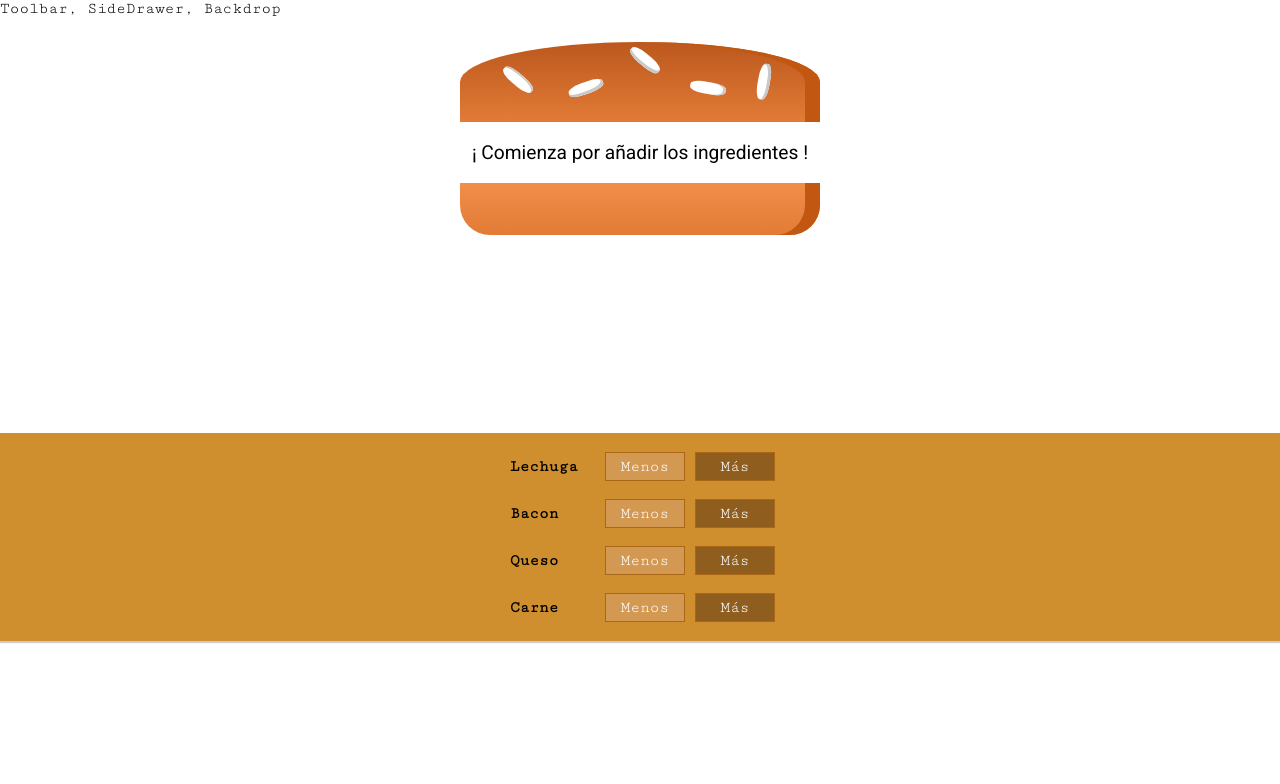
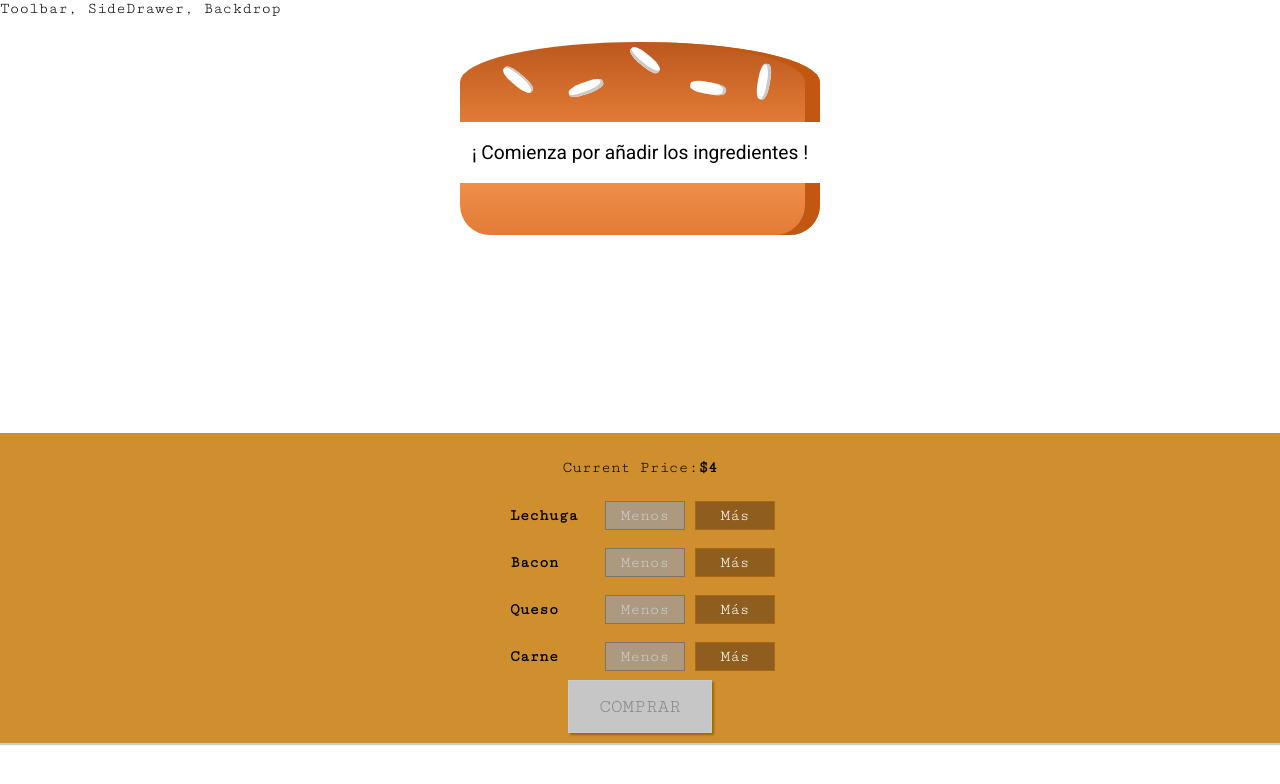
Before and after one commit to julian-er/ReactBurger, a React (Create React App) app: page / in a window 1280 px wide. Shown: the top 784 px of the page. Built offline with nearby package versions, Linux system fonts and the light colour scheme.

Commit message:
added UI components, add functionality in some buttons, add some state

```diff
--- a/src/Components/Burger/BuildControl.js
+++ b/src/Components/Burger/BuildControl.js
@@ -5,8 +5,18 @@ const BuildControl = (props) => {
     return (
         <div className={classes.BuildControl}>
             <div className={classes.Label}>{props.label}</div>
-            <button className={classes.Less} onClick={props.removed}>Menos</button>
-            <button className={classes.More} onClick={props.added}>Más</button>
+            <button
+            className={classes.Less}
+            onClick={props.removed}
+            disabled={props.disabled}>
+                Menos
+            </button>
+
+            <button
+            className={classes.More}
+            onClick={props.added}>
+                Más
+            </button>
         </div>
     )
 }
--- a/src/Components/Burger/BuildControls.js
+++ b/src/Components/Burger/BuildControls.js
@@ -17,15 +17,21 @@ const BuildControls = (props) => {
     return (
         <div className={classes.BuildControls}>
 
+            <p>Current Price:<strong>${props.price}</strong></p>
+
         {controls.map(ctrl=>(
             <BuildControl
             key={ctrl.label}
             label={ctrl.label}
             added={() => props.ingredientsAdd(ctrl.type)}
             removed={() => props.ingredientsRemove(ctrl.type)}
+            disabled={props.disabled[ctrl.type]}
             />
         ))}
-
+        <button className={classes.OrderButton}
+        disabled={!props.purcharsable}
+        onClick={props.ordered}
+        >COMPRAR</button>
         </div>
     )
 }
--- a/src/Components/Burger/BuildControls.module.css
+++ b/src/Components/Burger/BuildControls.module.css
@@ -8,3 +8,45 @@
     margin: auto;
     padding: 10px 0;
 }
+
+
+.OrderButton {
+    background-color: #DAD735;
+    outline: none;
+    cursor: pointer;
+    border: 1px solid #966909;
+    color: #966909;
+    font-family: inherit;
+    font-size: 1.2em;
+    padding: 15px 30px;
+    box-shadow: 2px 2px 2px #966909;
+}
+
+.OrderButton:hover, .OrderButton:active {
+    background-color: #A0DB41;
+    border: 1px solid #966909;
+    color: #966909;
+}
+
+.OrderButton:disabled {
+    background-color: #C7C6C6;
+    cursor: not-allowed;
+    border: 1px solid #ccc;
+    color: #888888;
+}
+
+.OrderButton:not(:disabled) {
+    animation: enable 0.3s linear;
+}
+
+@keyframes enable {
+    0% {
+        transform: scale(1);
+    }
+    60% {
+        transform: scale(1.1);
+    }
+    100% {
+        transform: scale(1);
+    }
+}
--- /dev/null
+++ b/src/Components/OrderSummary.js
@@ -0,0 +1,27 @@
+import React from 'react'
+import Aux from '../hoc/Aux'
+
+const OrderSummary = (props) => {
+
+    const ingredientsSumary = Object.keys(props.ingredients)
+                        .map(ingKey => {
+                            return (
+                            <li key={ingKey}>
+                                 <span style={{textTransform: 'capitalize'}}>{ingKey}</span> : {props.ingredients[ingKey]}
+                            </li>)
+                        });
+
+    return (
+        <Aux>
+            <h3>Su orden</h3>
+            <p>Una rica hamburguesa con los siguientes ingredientes:</p>
+            <ul>
+                {ingredientsSumary}
+            </ul>
+            <p> Confirmar el pedido </p>
+
+        </Aux>
+    )
+}
+
+export default OrderSummary
--- /dev/null
+++ b/src/Components/UI/Backdrop.js
@@ -0,0 +1,8 @@
+import React from 'react'
+import classes from './Backdrop.module.css'
+
+const Backdrop = (props) => (
+    props.show ? <div className={classes.Backdrop} onClick={props.clicked}></div> : null
+)
+
+export default Backdrop
--- /dev/null
+++ b/src/Components/UI/Backdrop.module.css
@@ -0,0 +1,9 @@
+.Backdrop{
+    width: 100%;
+    height: 100%;
+    position: fixed;
+    z-index: 100;
+    left: 0;
+    top:0;
+    background-color: rgba(0, 0, 0, 0.5);
+}
--- /dev/null
+++ b/src/Components/UI/Modal.js
@@ -0,0 +1,22 @@
+import React from 'react'
+import classes from './Modal.module.css'
+import Aux from '../../hoc/Aux'
+import Backdrop from '../UI/Backdrop'
+
+const Modal = (props) => {
+    return (
+        <Aux>
+            <Backdrop show={props.show} clicked={props.clicked}/>
+            <div
+            className={classes.Modal}
+            style={{
+                transform: props.show ? 'translateY(0)': 'translateY(-100vh)',
+                opacity: props.show ? '1' : '0'
+            }}>
+                {props.children}
+            </div>
+        </Aux>
+    )
+}
+
+export default Modal
--- /dev/null
+++ b/src/Components/UI/Modal.module.css
@@ -0,0 +1,20 @@
+.Modal {
+    position: fixed;
+    z-index: 500;
+    background-color: white;
+    width: 70%;
+    border: 1px solid #ccc;
+    box-shadow: 1px 1px 1px black;
+    padding: 16px;
+    left: 15%;
+    top: 30%;
+    box-sizing: border-box;
+    transition: all 0.3s ease-out;
+}
+
+@media (min-width: 600px) {
+    .Modal {
+        width: 500px;
+        left: calc(50% - 250px);
+    }
+}
--- a/src/Containers/BurgerBuilder.js
+++ b/src/Containers/BurgerBuilder.js
@@ -2,6 +2,8 @@ import React, { Component } from 'react'
 import Aux from '../hoc/Aux'
 import Burger from '../Components/Burger/Burger'
 import BurgerControls from '../Components/Burger/BuildControls'
+import Modal from '../Components/UI/Modal'
+import OrderSumary from '../Components/OrderSummary'
 
 
 const INGREDIENT_PRICES = {
@@ -19,9 +21,25 @@ class BurgerBuilder extends Component {
             cheese:0,
             meat:0,
         },
-        totalPrice: 4
+        totalPrice: 4,
+        purcharsable: false,
+        purchasing: false,
     }
 
+// i need to call this function in add and remove handlers and agree the updated state for
+// use more recently state
+updatePurcharsState (ingredients) {
+
+    const sum = Object.keys(ingredients)
+                .map(ingKey =>{
+                    return ingredients[ingKey];
+                })
+    let sumed = sum.reduce((sum, el)=>{
+        return sum + el
+    },0)
+
+    this.setState({purcharsable: sumed > 0})
+}
 
 addIngredientHandler = (type) => {
     const oldCount = this.state.ingredients[type];
@@ -31,33 +49,67 @@ addIngredientHandler = (type) => {
     };
     updatedIngredients[type] = updatedCount
     const priceAddition = INGREDIENT_PRICES[type];
-    const oldPrice = this.state.totalPrice
-    const newPrice = oldPrice + priceAddition
+    const oldPrice = this.state.totalPrice;
+    const newPrice = oldPrice + priceAddition;
 
-    this.setState({ totalPrice:newPrice, ingredients: updatedIngredients })
+    this.setState({ totalPrice:newPrice, ingredients: updatedIngredients });
+    this.updatePurcharsState(updatedIngredients);
 }
+
 
 removeIngredientHandler = (type) => {
     const oldCount = this.state.ingredients[type];
+    if(oldCount <= 0){
+        return;
+    }
     const updatedCount = oldCount -1;
     const updatedIngredients = {
         ...this.state.ingredients
     };
     updatedIngredients[type] = updatedCount
     const priceSubtraction = INGREDIENT_PRICES[type];
-    const oldPrice = this.state.totalPrice
-    const newPrice = oldPrice - priceSubtraction
+    const oldPrice = this.state.totalPrice;
+    const newPrice = oldPrice - priceSubtraction;
 
-    this.setState({ totalPrice:newPrice, ingredients: updatedIngredients })
+    this.setState({ totalPrice:newPrice, ingredients: updatedIngredients });
+    this.updatePurcharsState(updatedIngredients);
+}
+
+purchaseHandler = () => {
+    this.setState({purchasing : true})
+}
+
+modalCloseHandler = () => {
+    this.setState({purchasing : false})
 }
 
     render() {
+
+        //i agree this for disable button when i don't have nothing to substract and
+        //create new variable for using state and no modify that
+        const disabledInfo = {
+            ...this.state.ingredients
+        }
+        for (let key in disabledInfo){
+            disabledInfo[key] = disabledInfo[key] <=0
+        }
+
+
+
         return (
             <Aux>
+                <Modal show={this.state.purchasing} clicked={this.modalCloseHandler}>
+                    <OrderSumary ingredients={this.state.ingredients}/>
+                </Modal>
                 <Burger ingredients={this.state.ingredients} />
                 <BurgerControls
                 ingredientsAdd={this.addIngredientHandler}
-                ingredientsRemove={this.removeIngredientHandler}/>
+                ingredientsRemove={this.removeIngredientHandler}
+                disabled = {disabledInfo}
+                purcharsable = {this.state.purcharsable}
+                price = {this.state.totalPrice}
+                ordered={this.purchaseHandler}
+                />
             </Aux>
         );
     }
```
